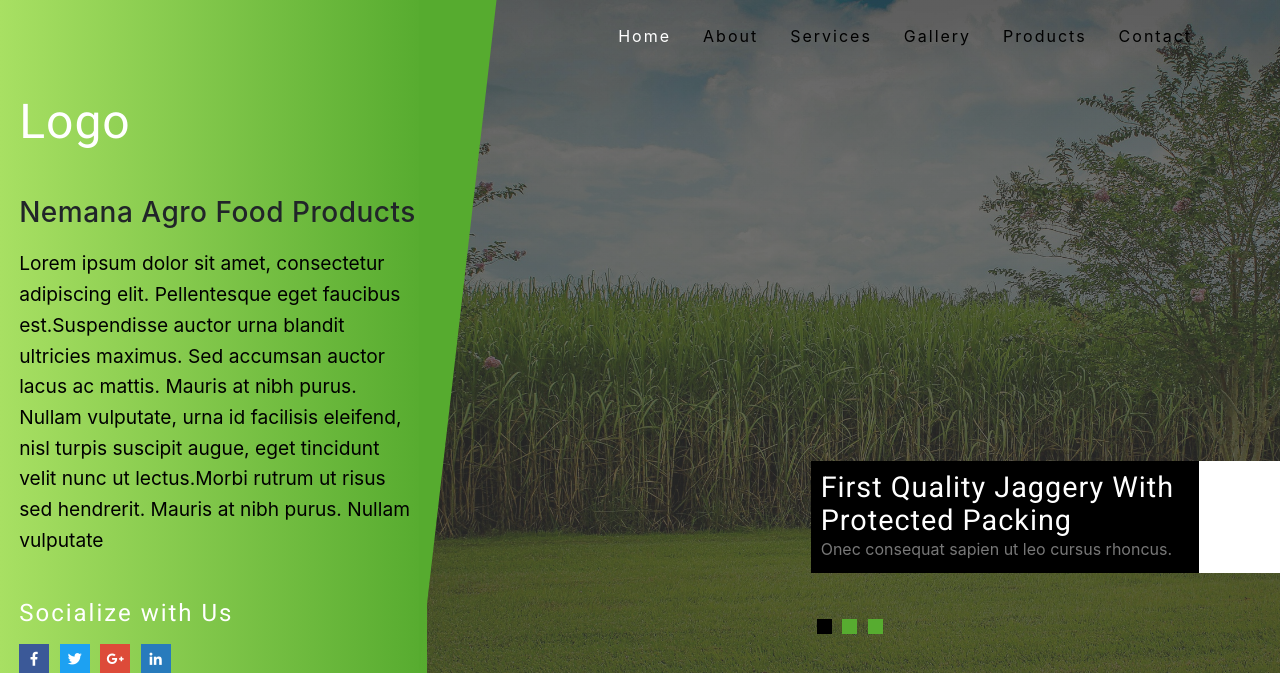
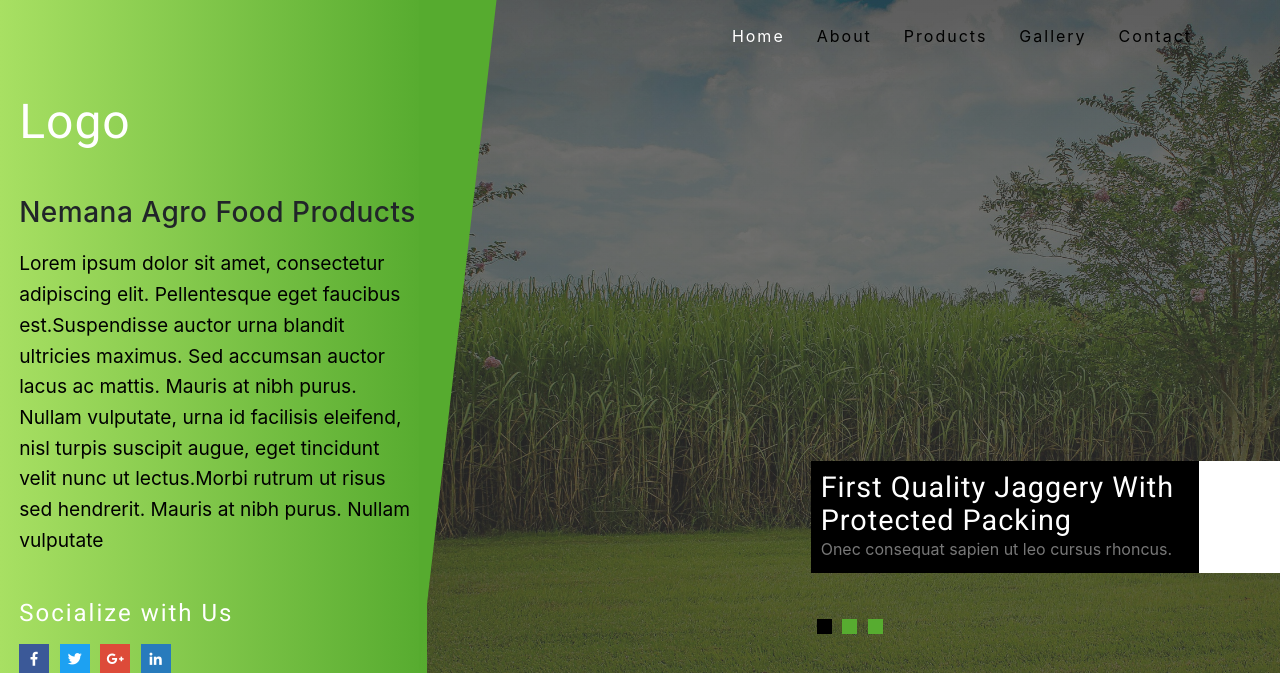
Before and after one commit to yadhun/nemana-agro, a PHP site: page / in a window 1280 px wide. Shown: the top 673 px of the page. Run offline with PHP 8.4, Linux system fonts and the light colour scheme.

Commit message:
Add files via upload

```diff
--- a/index.php
+++ b/index.php
@@ -49,14 +49,11 @@
                                     <a class="nav-link" href="#about">about</a>
                                 </li>
                             <li class="nav-item  mr-3">
-                                <a class="nav-link" href="#services">services</a>
+                                <a class="nav-link" href="#features">products</a>
                             </li>
                             <li class="nav-item mr-3">
                                 <a class="nav-link" href="#gallery">Gallery</a>
                             </li>
-                            <li class="nav-item  mr-3">
-                                    <a class="nav-link" href="#features">products</a>
-                                </li>
                             <li class="nav-item">
                                 <a class="nav-link" href="#contact">contact</a>
                             </li>
@@ -461,8 +458,8 @@
                             </a>
                         </li>
                         <li class="mb-2">
-                            <a href="#services">
-                                Services
+                            <a href="#features">
+                                Products
                             </a>
                         </li>
                         <li>
```
Also changed, not shown: index.html (+3 -6 lines).
